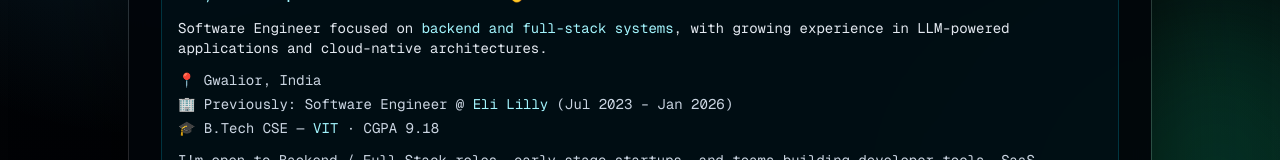
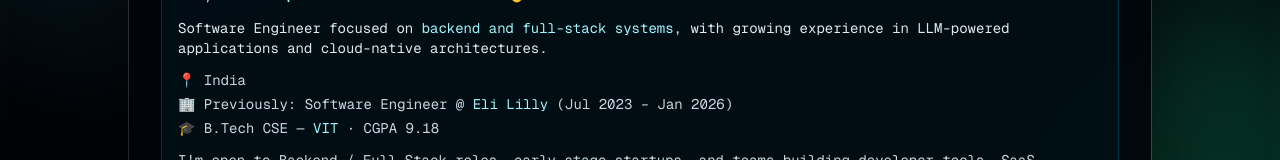
Before and after one commit to apoorv-x12/portfolio, a Next.js app in the folder portfolio-app/: page / in a window 1280 px wide. Both pictures are taken after a click on the button "about me". Shown: the part 423-583 px from the top of the page. Built offline with nearby package versions, Linux system fonts and the light colour scheme.

Commit message:
Update page.tsx

```diff
--- a/portfolio-app/src/app/page.tsx
+++ b/portfolio-app/src/app/page.tsx
@@ -125,7 +125,7 @@ export default function Home() {
             <p><span className="text-cyan-200">Experience:</span> Software Engineer @ Eli Lilly (2023–2026)</p>
             <p><span className="text-cyan-200">Education:</span> B.Tech CSE — VIT (CGPA: 9.18)</p>
             <p><span className="text-cyan-200">Open to:</span> Backend / Full Stack · Startups · AI products · Remote &amp; Contract</p>
-            <p><span className="text-cyan-200">Location:</span> Gwalior · Remote-friendly</p>
+            <p><span className="text-cyan-200">Location:</span> India</p>
           </div>
 
           <div>
@@ -198,7 +198,7 @@ export default function Home() {
             LLM-powered applications and cloud-native architectures.
           </p>
           <div className="text-sm text-slate-300 space-y-1">
-            <p>📍 Gwalior, India</p>
+            <p>📍 India</p>
             <p>🏢 Previously: Software Engineer @ <span className="text-cyan-200">Eli Lilly</span> (Jul 2023 – Jan 2026)</p>
             <p>🎓 B.Tech CSE — <span className="text-cyan-200">VIT</span> · CGPA 9.18</p>
           </div>
```
